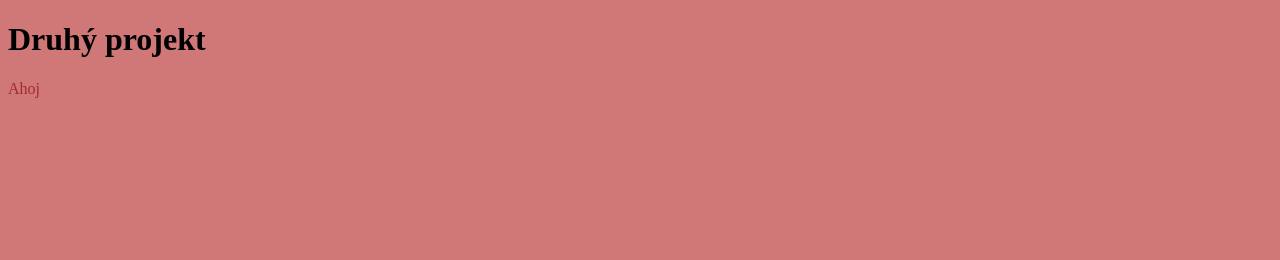
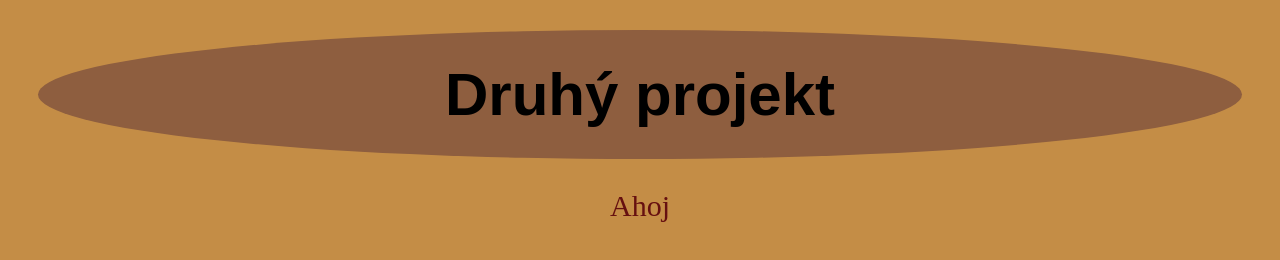
Before and after one commit to trichterova/druhy_projekt, a plain HTML site: page index.html in a window 1280 px wide. Drawn offline with Linux system fonts and the light colour scheme.

Commit message:
nová verze

```diff
--- a/style.css
+++ b/style.css
@@ -1,9 +1,19 @@
 body {
-    background-color: rgb(208, 119, 119);
-    color: brown;
+    background-color: rgb(196, 141, 70);
+    color: rgb(102, 16, 16);
+    font-size: 30px;
 }
 
-h1{
+h1 {
     color: black;
+    text-align: center;
+    font-family: arial;
+    background-color: rgb(142, 94, 63);
+    padding: 30px 30px;
+    margin: 30px 30px;
+    border-radius: 50%;
+}
 
+p {
+    text-align: center;
 }
```
